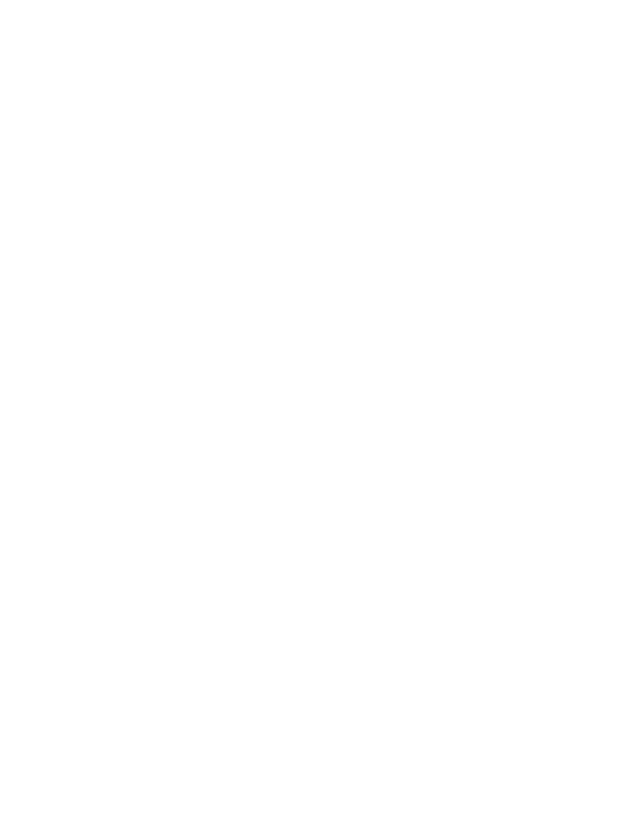
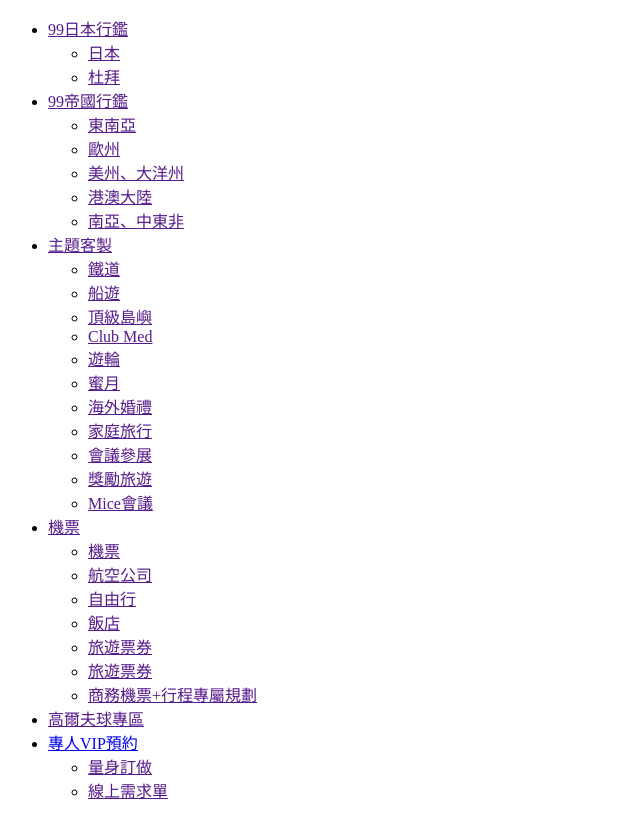
Before and after one commit to wildjcrt/amazon-menu-example, a plain HTML site: page index.html in a window 1280 px wide. Shown: the whole page, without its empty margins (0-640 px from the left). Drawn offline with Linux system fonts and the light colour scheme.

Commit message:
index.html, add ul#menu

```diff
--- a/index.html
+++ b/index.html
@@ -10,6 +10,56 @@
   </style>
 </head>
 <body>
+  <ul id="menu">
+    <li><a class="main-link" href="">99日本行鑑</a>
+      <ul class="sub-links">
+        <li><a href="">日本</a></li>
+        <li><a href="">杜拜</a></li>
+      </ul>
+    </li>
+    <li><a class="main-link" href="">99帝國行鑑</a>
+      <ul class="sub-links">
+        <li><a href="">東南亞</a></li>
+        <li><a href="">歐州</a></li>
+        <li><a href="">美州、大洋州</a></li>
+        <li><a href="">港澳大陸</a></li>
+        <li><a href="">南亞、中東非</a></li>
+      </ul>
+    </li>
+    <li><a class="main-link" href="">主題客製</a>
+      <ul class="sub-links">
+        <li ><a href="">鐵道</a></li>
+        <li><a href="">船遊</a></li>
+        <li><a href="">頂級島嶼</a></li>
+        <li><a href="">Club Med</a></li>
+        <li><a href="">遊輪</a></li>
+        <li><a href="">蜜月</a></li>
+        <li><a href="">海外婚禮</a></li>
+        <li><a href="">家庭旅行</a></li>
+        <li><a href="">會議參展</a></li>
+        <li><a href="">獎勵旅遊</a></li>
+        <li><a href="">Mice會議</a></li>
+      </ul>
+    </li>
+    <li><a class="main-link" href="">機票</a>
+      <ul class="sub-links">
+        <li><a href="">機票</a></li>
+        <li><a href="">航空公司 </a></li>
+        <li><a href="">自由行</a></li>
+        <li><a href="">飯店</a></li>
+        <li><a href="">旅遊票券</a></li>
+        <li><a href="">旅遊票券</a></li>
+        <li><a href="">商務機票+行程專屬規劃</a></li>
+      </ul>
+    </li>
+    <li><a class="main-link" href="">高爾夫球專區</a></li>
+    <li><a class="main-link" href="http://net.tutsplus.com/about">專人VIP預約</a>
+      <ul class="sub-links">
+        <li><a href="">量身訂做</a></li>
+        <li><a href="">線上需求單</a></li>
+      </ul>
+    </li>
+  </ul>
 
 </body>
 </html>
```
